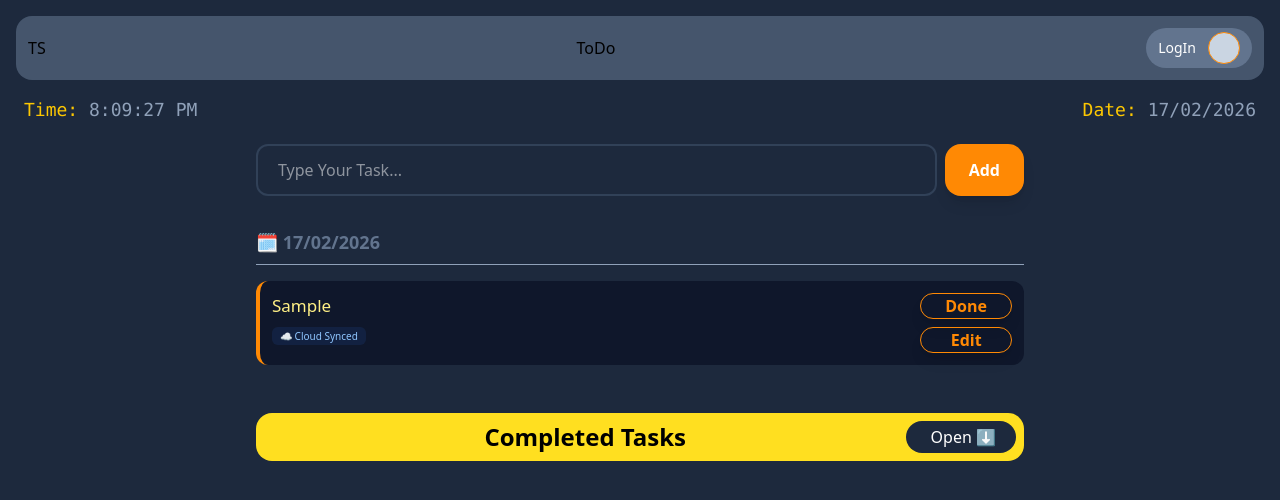
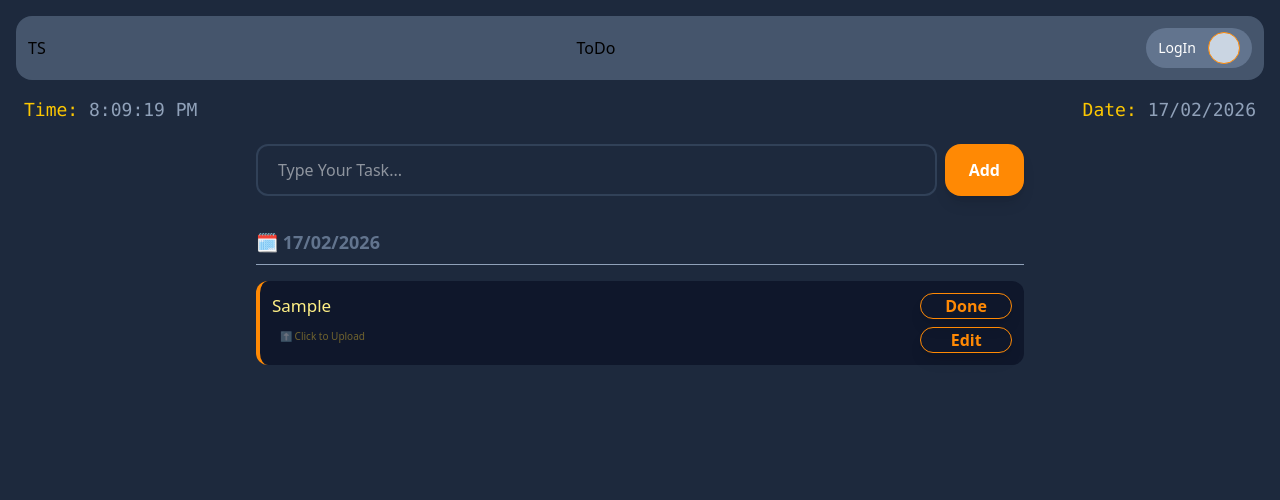
Before and after one commit to MD-Nasir301/SyncTask-FullStack, a React (Vite) app: page / in a window 1280 px wide. Both pictures are taken after typing "Sample" into the empty fields and a click on the button "Add". Shown: the top 500 px of the page. Built offline with nearby package versions, Linux system fonts and the light colour scheme.

Commit message:
fix: Hide completed section when completedTask is empty

```diff
--- a/src/App.jsx
+++ b/src/App.jsx
@@ -16,7 +16,7 @@ function App() {
       return;
     }
     const task = {
-      id: Date.now(),
+      id: crypto.randomUUID(),
       text: inputValue,
       date: currentTime.toLocaleDateString(),
       isCompleted: false,
@@ -34,10 +34,11 @@ function App() {
   useEffect(() => {
     const timer = setInterval(() => {
       setCurrentTime(new Date());
-    }, 1000);
+    }, 10000000);
 
     return () => clearInterval(timer); // For my understand -- Clean up the timer when the component unmounts
   }, []);
+  console.log(tasks);
 
   const activeTasks = tasks.filter((task) => !task.isCompleted);
   const completedTasks = tasks.filter((task) => task.isCompleted);
@@ -165,12 +166,16 @@ function App() {
                             {task.text}
                           </div>
                         )}
-                        <span className="text-[10px]  bg-blue-500/10 mt-1 text-blue-300 px-2 py-0.5 rounded-md">
+
+                        {task.isSynced ? (
+                          <span className="text-[10px]  bg-blue-500/10 mt-1 text-blue-300/45 px-2 py-0.5 rounded-md">
                             ☁️ Cloud Synced
                           </span>
-                        {/* <span className="text-[10px] cursor-pointer bg-amber-500/20 mt-1 text-amber-500 px-2 py-0.5 rounded-md hover:bg-amber-500 hover:text-white transition-all">
-                          ⚠️ Not Synced (Click to Upload)
-                         </span> */}
+                        ) : (
+                          <span className="text-[10px] cursor-pointer   text-amber-300/40 px-2 py-0.5 rounded-md hover:bg-amber-500 hover:text-white transition-all">
+                            ⬆️ Click to Upload
+                          </span>
+                        )}
                       </div>
 
                       <div className="flex flex-col gap-2">
@@ -215,6 +220,8 @@ function App() {
           })}
         </div>
 
+        {completedTasks.length > 0 && (
+          <div>
             <div className="flex justify-between bg-yellow-300  text-center  max-w-3xl mx-auto p-2 rounded-2xl mt-12 mb-5">
               <p className="flex-1 text-center text-2xl font-bold">
                 {" "}
@@ -233,7 +240,6 @@ function App() {
                 </span>
               </button>
             </div>
-
             <div
               className={`max-w-3xl mx-auto transition-all duration-700 ease-in-out overflow-hidden ${
                 isOpen
@@ -268,6 +274,8 @@ function App() {
               </section>
             </div>
           </div>
+        )}
+      </div>
     </div>
   );
 }
```
Lines whose indentation alone changed are shown as unchanged.
